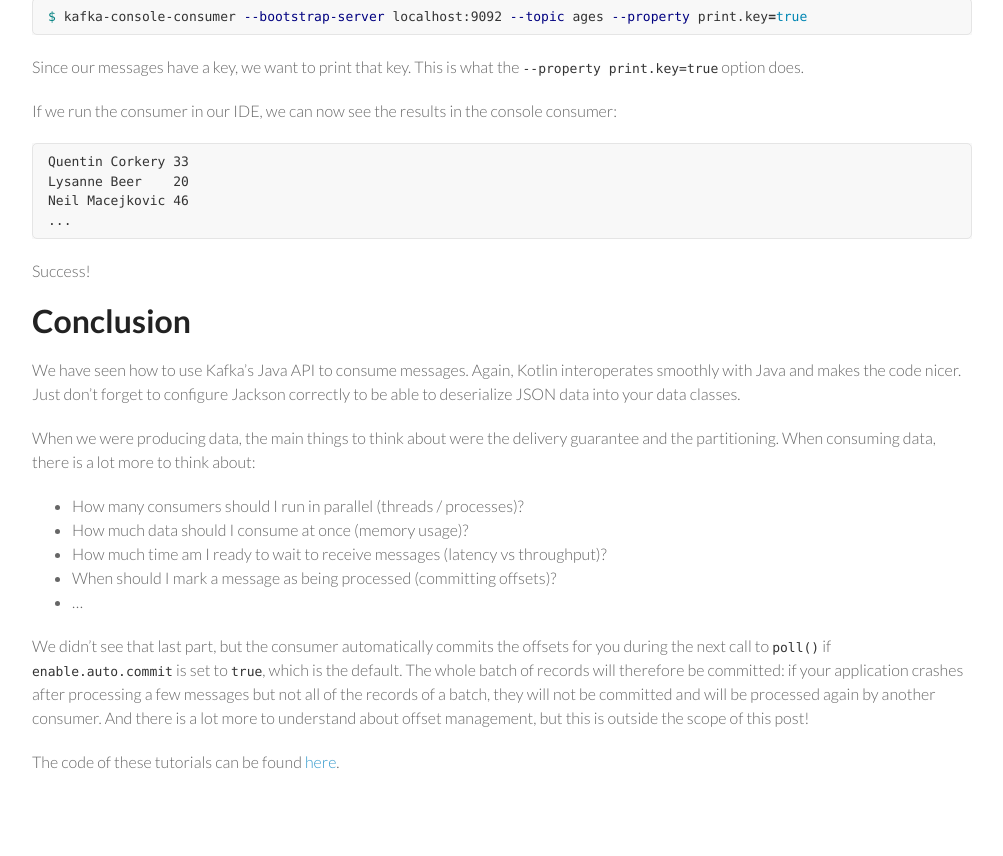
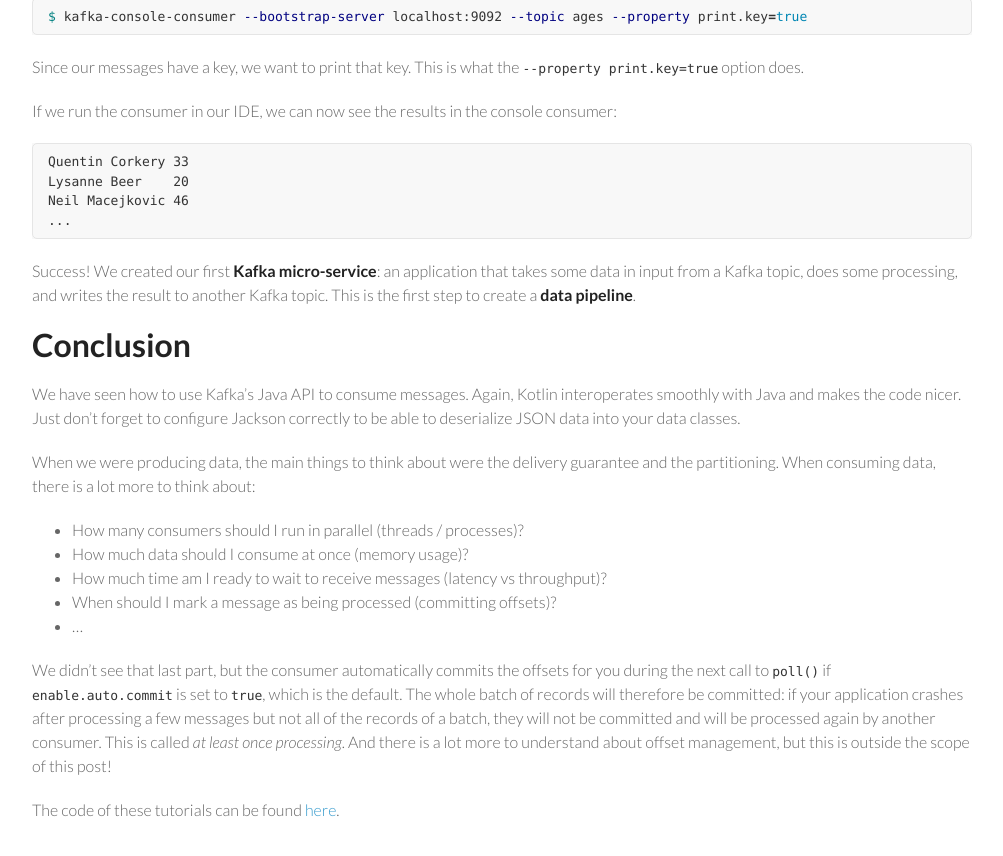
Before and after one commit to aseigneurin/aseigneurin.github.io, a Jekyll site: the page built from _posts/2018-08-01-kafka-tutorial-2-simple-consumer-in-kotlin.md, in a window 1280 px wide and 900 px high, scrolled down 2783 px. Shown: the top 856 px of the window, without its empty margins (138-1141 px from the left). Built offline with Jekyll 4.4.1, drawn with Linux system fonts in a browser that asks for light colours; nearby versions of some CDN libraries.

Commit message:
adding a few precisions

````diff
--- a/_posts/2018-08-01-kafka-tutorial-2-simple-consumer-in-kotlin.md
+++ b/_posts/2018-08-01-kafka-tutorial-2-simple-consumer-in-kotlin.md
@@ -141,7 +141,7 @@ Neil Macejkovic	46
 ...
 ```
 
-Success!
+Success! We created our first **Kafka micro-service**: an application that takes some data in input from a Kafka topic, does some processing, and writes the result to another Kafka topic. This is the first step to create a **data pipeline**.
 
 # Conclusion
 
@@ -154,6 +154,6 @@ When we were producing data, the main things to think about were the delivery gu
 - When should I mark a message as being processed (committing offsets)?
 - ...
 
-We didn't see that last part, but the consumer automatically commits the offsets for you during the next call to `poll()` if `enable.auto.commit` is set to `true`, which is the default. The whole batch of records will therefore be committed: if your application crashes after processing a few messages but not all of the records of a batch, they will not be committed and will be processed again by another consumer. And there is a lot more to understand about offset management, but this is outside the scope of this post!
+We didn't see that last part, but the consumer automatically commits the offsets for you during the next call to `poll()` if `enable.auto.commit` is set to `true`, which is the default. The whole batch of records will therefore be committed: if your application crashes after processing a few messages but not all of the records of a batch, they will not be committed and will be processed again by another consumer. This is called _at least once processing_. And there is a lot more to understand about offset management, but this is outside the scope of this post!
 
 The code of these tutorials can be found [here](https://github.com/aseigneurin/kafka-tutorials).
````
